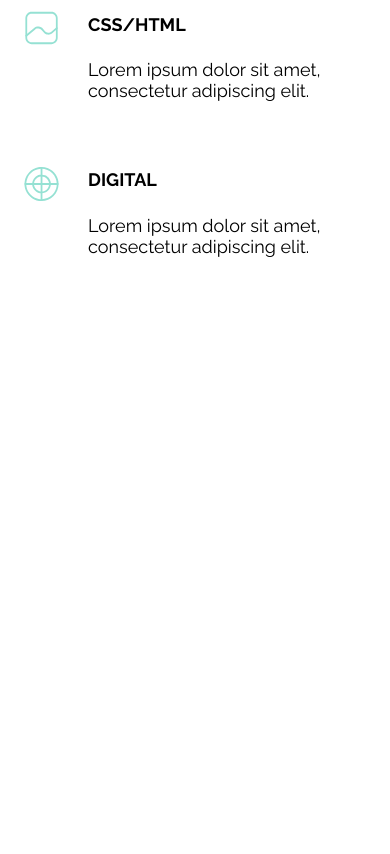
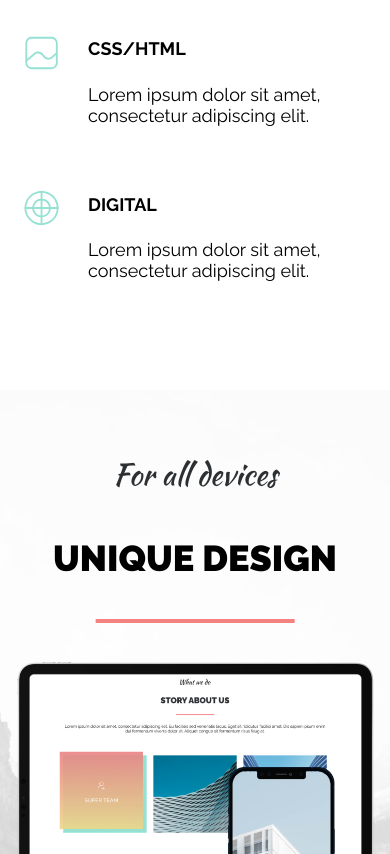
Before and after one commit to AndrewHelix/Adaptive-Landing-TeachMeSkills, a plain HTML site: page index.html in a window 390 px wide. Shown: the part 2294-3148 px from the top of the page. Before the commit the page ends 2568 px from the top, so only its background shows below. Drawn offline with Linux system fonts and the light colour scheme.

Commit message:
add block debices

```diff
--- a/index.html
+++ b/index.html
@@ -327,6 +327,18 @@
           </div>
         </div>
       </div>
+      <div class="unique-design">
+        <div class="container">
+          <h3 class="creative-subtitle creative-subtitle-mod">For all  devices</h3>
+          <div class="section-title-wrap">
+            <h2 class="section-title section-title-mod">unique design</h2>
+          </div>
+          <div class="devices">
+            <img src="./assets/img/tablet.png" alt="tablet" class="devices-tablet">
+            <img src="./assets/img/iphone.png" alt="tablet" class="devices-iphone">
+          </div>
+        </div>
+      </div>
     </main>
   </body>
 </html>
--- a/style.css
+++ b/style.css
@@ -392,7 +392,8 @@
 
 .creative-subtitle {
   font-size: 30px;
-  line-height: calc(80/30 * 100%);
+  line-height: calc(44/30 * 100%);
+  padding: 18px 0;
   color: #2D3033;
   font-family: 'Kaushan Script', cursive;
   text-align: center;
@@ -407,7 +408,8 @@
   position: relative;
   font-weight: 900;
   font-size: 36px;
-  line-height: calc(80/36 * 100%);
+  line-height: calc(42/36 * 100%);
+  padding: 19px 0;
   /* text-align: center; */
   text-transform: uppercase;
 }
@@ -464,12 +466,14 @@
 
   .creative-subtitle {
     font-size: 24px;
-    line-height: 67px;
+    line-height: calc(35/24 * 100%);
+    padding: 16px 0;
   }
 
   .section-title {
     font-size: 24px;
-    line-height: 68px;
+    line-height: calc(28/24 * 100%);
+    padding: 20px 0;
   }
 
   .section-title::after {
@@ -510,3 +514,101 @@
     row-gap: 36px;
   }
 }
+
+/* unique design */
+.unique-design {
+  background: linear-gradient(360deg, rgba(255, 255, 255, 0.8) 100%, rgba(255, 255, 255, 0.8) 100%), url(./assets/img/unique-design.jpg) center / cover no-repeat;
+  margin-top: 91px;
+  padding-top: 42px;
+  padding-bottom: 57px;
+}
+
+.devices {
+  margin-top: 83px;
+  position: relative;
+}
+
+.devices-tablet{
+  display: block;
+  object-fit: cover;
+  width: 59%;
+  margin: 0 auto;
+  background: url(./assets/img/tablet-fon.jpg) center / 95% 95% no-repeat;
+}
+
+.devices-iphone {
+  position: absolute;
+  width: 17%;
+  right: 17%;
+  bottom: -85px;
+  background: url(./assets/img/iphone-fon.png) center / 97% 97% no-repeat;
+}
+
+@media (max-width: 1024px) {
+  .unique-design {
+    padding-top: 28.5px;
+    padding-bottom: 39px;
+  }
+
+  .creative-subtitle-mod {
+    padding: 10px 0;
+  }
+
+  .section-title-mod {
+    padding: 13.5px 0;
+  }
+
+  .devices {
+    margin-top: 56px;
+  }
+
+  .devices-tablet {
+    width: 47%;
+  }
+
+  .devices-iphone {
+    width: 14%;
+    right: 24%;
+    bottom: -65px;
+  }
+}
+
+@media (max-width: 568px) {
+  .unique-design {
+    padding-top: 43px;
+    padding-bottom: 25px;
+  }
+
+  .creative-subtitle {
+    font-size: 30px;
+    line-height: calc(44/30 * 100%);
+  }
+
+  .creative-subtitle-mod {
+    padding: 20px 0;
+  }
+
+  .section-title {
+    font-size: 36px;
+    line-height: calc(42/36 * 100%);
+    padding: 21px 0;
+  }
+
+  .section-title-mod {
+    padding: 21px 0;
+  }
+
+  .devices {
+    margin-top: 61px;
+  }
+
+  .devices-tablet {
+    width: 100%;
+  }
+
+  .devices-iphone {
+    width: 30%;
+    right: 11%;
+    bottom: -50px;
+  }
+}
```
Also changed, not shown: assets/img/iphone-fon.png (added), assets/img/iphone.png (added), assets/img/tablet-fon.jpg (added), assets/img/tablet.png (added), assets/img/unique-design.jpg (added).
